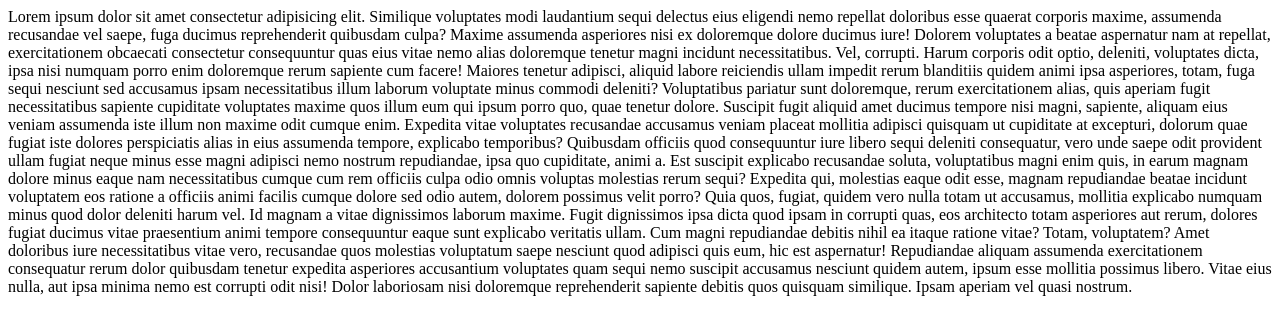
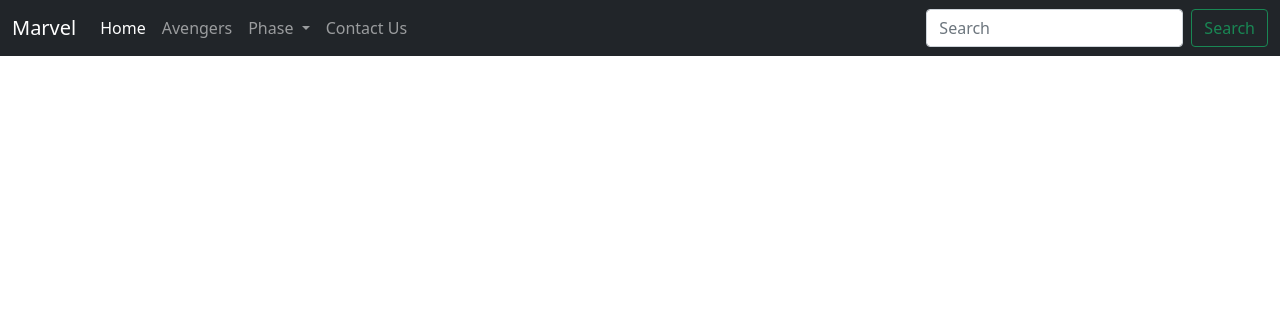
Before and after one commit to ankushsingh24/Marvel, a Django app: page / in a window 1280 px wide. Shown: the top 335 px of the page. Run offline with Django 4.2, Linux system fonts and the light colour scheme.

Commit message:
testing templates

```diff
--- a/home/urls.py
+++ b/home/urls.py
@@ -4,7 +4,7 @@ from home import views
 
 urlpatterns = [
     path('', views.index, name='home'),
-    path('about/', views.about, name='about'),
-    path('services/', views.services, name='services'),
+    path('avengers/', views.avengers, name='avengers'),
+    path('phaseI/', views.phaseI, name='phaseI'),
     path('contact/', views.contact, name='contact'),
 ]
--- a/home/views.py
+++ b/home/views.py
@@ -8,12 +8,12 @@ def index(request):
     # return HttpResponse('<h1>This is the Home page</h1>')
 
 
-def about(request):
-    return HttpResponse('<h1>This is the About page</h1>')
+def avengers(request):
+    return HttpResponse('<h1>This is the Avengers page</h1>')
 
 
-def services(request):
-    return HttpResponse('<h1>This is the Services page</h1>')
+def phaseI(request):
+    return HttpResponse('<h1>This is the Phase I page</h1>')
 
 
 def contact(request):
--- a/templates/index.html
+++ b/templates/index.html
@@ -1,41 +1,65 @@
-<!DOCTYPE html>
+<!doctype html>
 <html lang="en">
 
 <head>
-    <meta charset="UTF-8">
-    <meta http-equiv="X-UA-Compatible" content="IE=edge">
-    <meta name="viewport" content="width=device-width, initial-scale=1.0">
-    <title>Test</title>
+    <!-- Required meta tags -->
+    <meta charset="utf-8">
+    <meta name="viewport" content="width=device-width, initial-scale=1">
+
+    <!-- Bootstrap CSS -->
+    <link href="https://cdn.jsdelivr.net/npm/bootstrap@5.1.3/dist/css/bootstrap.min.css" rel="stylesheet"
+        integrity="sha384-1BmE4kWBq78iYhFldvKuhfTAU6auU8tT94WrHftjDbrCEXSU1oBoqyl2QvZ6jIW3" crossorigin="anonymous">
+
+    <title>Marvel</title>
 </head>
 
 <body>
-    Lorem ipsum dolor sit amet consectetur adipisicing elit. Similique voluptates modi laudantium sequi delectus eius
-    eligendi nemo repellat doloribus esse quaerat corporis maxime, assumenda recusandae vel saepe, fuga ducimus
-    reprehenderit quibusdam culpa? Maxime assumenda asperiores nisi ex doloremque dolore ducimus iure! Dolorem
-    voluptates a beatae aspernatur nam at repellat, exercitationem obcaecati consectetur consequuntur quas eius vitae
-    nemo alias doloremque tenetur magni incidunt necessitatibus. Vel, corrupti. Harum corporis odit optio, deleniti,
-    voluptates dicta, ipsa nisi numquam porro enim doloremque rerum sapiente cum facere! Maiores tenetur adipisci,
-    aliquid labore reiciendis ullam impedit rerum blanditiis quidem animi ipsa asperiores, totam, fuga sequi nesciunt
-    sed accusamus ipsam necessitatibus illum laborum voluptate minus commodi deleniti? Voluptatibus pariatur sunt
-    doloremque, rerum exercitationem alias, quis aperiam fugit necessitatibus sapiente cupiditate voluptates maxime quos
-    illum eum qui ipsum porro quo, quae tenetur dolore. Suscipit fugit aliquid amet ducimus tempore nisi magni,
-    sapiente, aliquam eius veniam assumenda iste illum non maxime odit cumque enim. Expedita vitae voluptates recusandae
-    accusamus veniam placeat mollitia adipisci quisquam ut cupiditate at excepturi, dolorum quae fugiat iste dolores
-    perspiciatis alias in eius assumenda tempore, explicabo temporibus? Quibusdam officiis quod consequuntur iure libero
-    sequi deleniti consequatur, vero unde saepe odit provident ullam fugiat neque minus esse magni adipisci nemo nostrum
-    repudiandae, ipsa quo cupiditate, animi a. Est suscipit explicabo recusandae soluta, voluptatibus magni enim quis,
-    in earum magnam dolore minus eaque nam necessitatibus cumque cum rem officiis culpa odio omnis voluptas molestias
-    rerum sequi? Expedita qui, molestias eaque odit esse, magnam repudiandae beatae incidunt voluptatem eos ratione a
-    officiis animi facilis cumque dolore sed odio autem, dolorem possimus velit porro? Quia quos, fugiat, quidem vero
-    nulla totam ut accusamus, mollitia explicabo numquam minus quod dolor deleniti harum vel. Id magnam a vitae
-    dignissimos laborum maxime. Fugit dignissimos ipsa dicta quod ipsam in corrupti quas, eos architecto totam
-    asperiores aut rerum, dolores fugiat ducimus vitae praesentium animi tempore consequuntur eaque sunt explicabo
-    veritatis ullam. Cum magni repudiandae debitis nihil ea itaque ratione vitae? Totam, voluptatem? Amet doloribus iure
-    necessitatibus vitae vero, recusandae quos molestias voluptatum saepe nesciunt quod adipisci quis eum, hic est
-    aspernatur! Repudiandae aliquam assumenda exercitationem consequatur rerum dolor quibusdam tenetur expedita
-    asperiores accusantium voluptates quam sequi nemo suscipit accusamus nesciunt quidem autem, ipsum esse mollitia
-    possimus libero. Vitae eius nulla, aut ipsa minima nemo est corrupti odit nisi! Dolor laboriosam nisi doloremque
-    reprehenderit sapiente debitis quos quisquam similique. Ipsam aperiam vel quasi nostrum.
+
+    <nav class="navbar navbar-expand-lg navbar-dark bg-dark">
+        <div class="container-fluid">
+            <a class="navbar-brand" href="#">Marvel</a>
+            <button class="navbar-toggler" type="button" data-bs-toggle="collapse"
+                data-bs-target="#navbarSupportedContent" aria-controls="navbarSupportedContent" aria-expanded="false"
+                aria-label="Toggle navigation">
+                <span class="navbar-toggler-icon"></span>
+            </button>
+            <div class="collapse navbar-collapse" id="navbarSupportedContent">
+                <ul class="navbar-nav me-auto mb-2 mb-lg-0">
+                    <li class="nav-item">
+                        <a class="nav-link active" aria-current="page" href="/">Home</a>
+                    </li>
+                    <li class="nav-item">
+                        <a class="nav-link" href="/avengers">Avengers</a>
+                    </li>
+                    <li class="nav-item dropdown">
+                        <a class="nav-link dropdown-toggle" href="#" id="navbarDropdown" role="button"
+                            data-bs-toggle="dropdown" aria-expanded="false">
+                            Phase
+                        </a>
+                        <ul class="dropdown-menu" aria-labelledby="navbarDropdown">
+                            <li><a class="dropdown-item" href="/phaseI">I</a></li>
+                            <li><a class="dropdown-item" href="/phaseII">II</a></li>
+                            <li><a class="dropdown-item" href="/phaseIII">III</a></li>
+                            <li><a class="dropdown-item" href="/phaseIV">IV</a></li>
+                        </ul>
+                    </li>
+                    <li class="nav-item">
+                        <a class="nav-link" href="/contact">Contact Us</a>
+                    </li>
+                </ul>
+                <form class="d-flex">
+                    <input class="form-control me-2" type="search" placeholder="Search" aria-label="Search">
+                    <button class="btn btn-outline-success" type="submit">Search</button>
+                </form>
+            </div>
+        </div>
+    </nav>
+
+
+    <script src="https://cdn.jsdelivr.net/npm/bootstrap@5.1.3/dist/js/bootstrap.bundle.min.js"
+        integrity="sha384-ka7Sk0Gln4gmtz2MlQnikT1wXgYsOg+OMhuP+IlRH9sENBO0LRn5q+8nbTov4+1p"
+        crossorigin="anonymous"></script>
+
 </body>
 
 </html>
```
Also changed, not shown: db.sqlite3.
